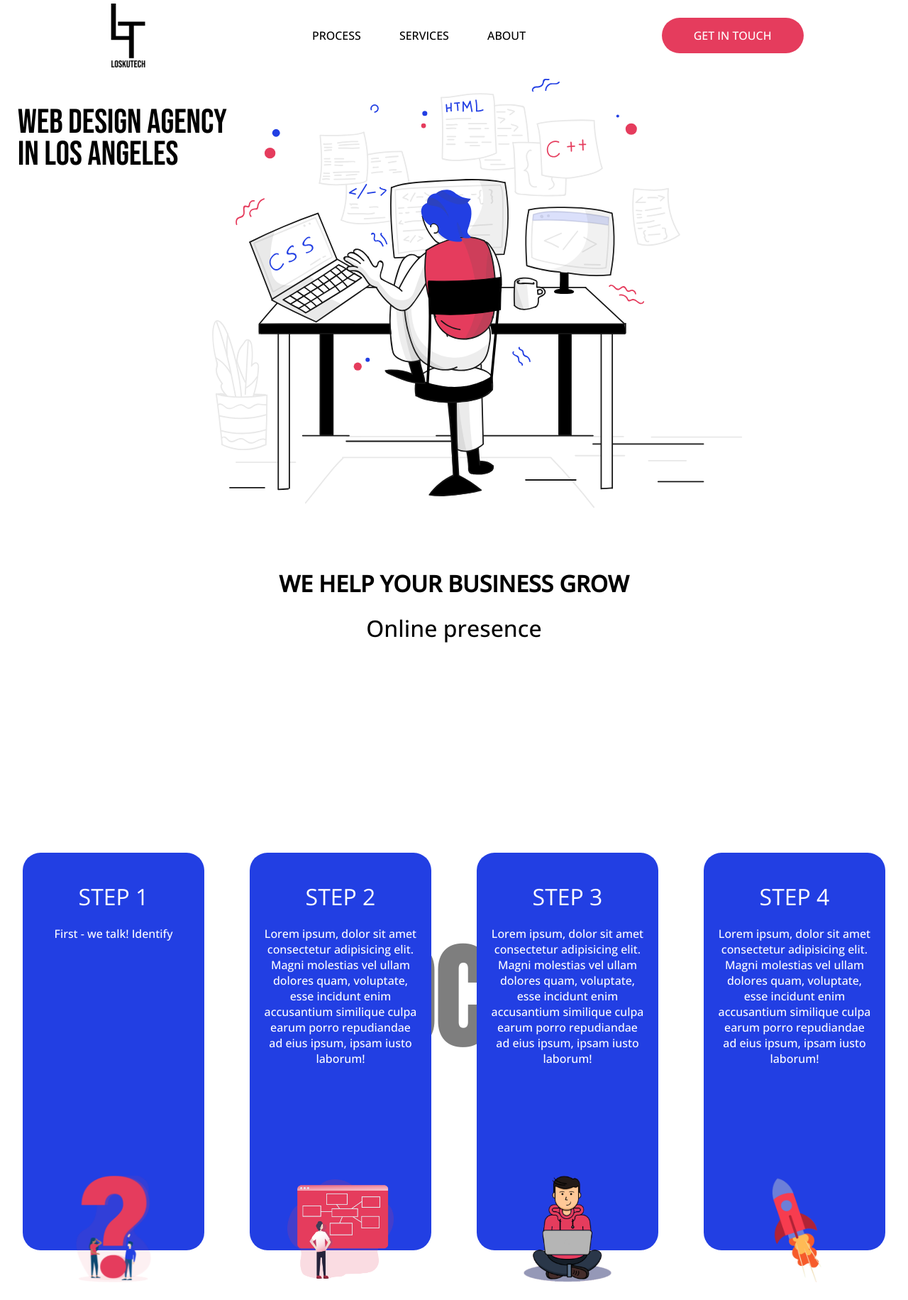
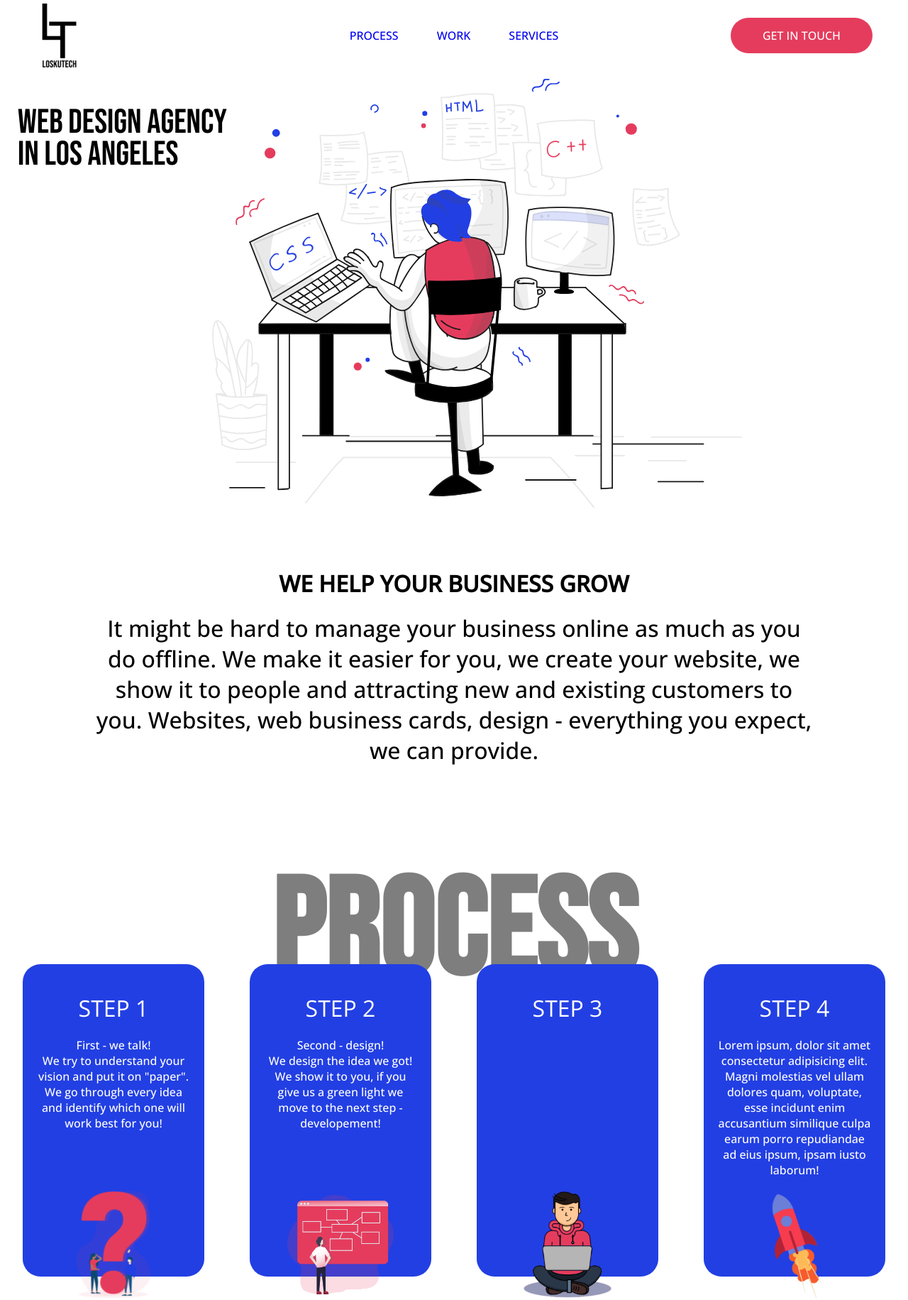
Before and after one commit to michaellosdev/loskutech, a plain HTML site: page index.html in a window 1280 px wide. Shown: the top 1831 px of the page at 71% size. Drawn offline with nearby package versions, Linux system fonts and the light colour scheme.

Commit message:
minor fixes

```diff
--- a/index.html
+++ b/index.html
@@ -14,7 +14,9 @@
 </head>
 <body>
 
-    <!-- modal contact form -->
+    <!-- modal contact form that i will use later on
+
+
     <div id="overlay">
         <div id="contactus">
 
@@ -44,7 +46,7 @@
         </div>
     </div>
 
-
+-->
 
 
 
@@ -56,12 +58,12 @@
 
         <div id="mobile-menu">
             <ul>
-                <a href="#container-two"><li>PROCESS</li></a>
-                <a href=""><li>SERVICES</li></a>
-                <a href=""><li>ABOUT</li></a>
+                <a href="#section-steps"><li>PROCESS</li></a>
+                <a href="#work-container"><li>WORK</li></a>
+                <a href="#services-container"><li>SERVICES</li></a>
             </ul>
 
-            <button id='contact-btn-mobile'>get in touch</button>
+            <a href="mailto:info@loskutech.com" id="link"><button id='contact-btn-mobile'>get in touch</button></a>
             </div>
 
         <div id="header-mobile">
@@ -80,15 +82,18 @@
 
           <!--desktop menu-->
         <div id="header">
+
+          <div class="logo-container">
             <img src="assets/images/logo.png" alt="" id="logo-img">
+        </div>
 
             <ul id="nav">
-                <a href=""><li>PROCESS</li></a>
-                <a href=""><li>SERVICES</li></a>
-                <a href=""><li>ABOUT</li></a>
+                <a href="#section-steps"><li>PROCESS</li></a>
+                <a href="#work-container"><li>WORK</li></a>
+                <a href="#services-container"><li>SERVICES</li></a>
             </ul>
 
-            <button id='contact-btn'>get in touch</button>
+            <a href="mailto:info@loskutech.com"><button id='contact-btn'>get in touch</button></a>
 
         </div>
 
@@ -112,7 +117,8 @@
         <div id="section-paragraph">
             <h2>WE HELP YOUR BUSINESS GROW</h2>
             <p id="about">
-                Online presence
+                It might be hard to manage your business online as much as you do offline.  We make it easier for you,  we create your website,
+                we show it to people and attracting new and existing customers to you. Websites, web business cards, design - everything you expect, we can provide.
 
             </p>
         </div>
@@ -122,8 +128,8 @@
             <div class="step-card">
                 <h3>STEP 1</h3>
 
-                <p>First - we talk!
-                   Identify
+                <p>First - we talk! <br>
+                   We try to understand your vision and put it on "paper". We go through every idea and identify which one will work  best for you!
 
                 </p>
 
@@ -131,12 +137,15 @@
             </div>
             <div class="step-card">
                 <h3>STEP 2</h3>
-                <p>Lorem ipsum, dolor sit amet consectetur adipisicing elit. Magni molestias vel ullam dolores quam, voluptate, esse incidunt enim accusantium similique culpa earum porro repudiandae ad eius ipsum, ipsam iusto laborum!</p>
+                <p>Second - design! <br>
+                    We design the idea we got! We show it to you, if you give us a green light we move to the next step - developement!
+
+                </p>
                 <img src="assets/images/step2.png" alt="" class="steps-icons">
             </div>
             <div class="step-card">
                 <h3>STEP 3</h3>
-                <p>Lorem ipsum, dolor sit amet consectetur adipisicing elit. Magni molestias vel ullam dolores quam, voluptate, esse incidunt enim accusantium similique culpa earum porro repudiandae ad eius ipsum, ipsam iusto laborum!</p>
+                <p></p>
                 <img src="assets/images/step3.png" alt="" class="steps-icons">
             </div>
             <div class="step-card">
--- a/js/index.js
+++ b/js/index.js
@@ -1,5 +1,7 @@
-// contact modal
+// contact modal i wil  use later
 
+
+/*
 
 const overlay = document.getElementById('overlay');
 const contactBtn = document.getElementById('contact-btn');
@@ -19,6 +21,8 @@ closeModal.addEventListener('click', function() {
     body.style.height = ''
 })
 
+*/
+
 
 
 
@@ -30,6 +34,7 @@ closeModal.addEventListener('click', function() {
 const body = document.getElementsByTagName('body')[0];
 const mobileMenuBtn = document.getElementById('mobile-menu-btn');
 const mobileMenu = document.getElementById('mobile-menu');
+const getInTouchBtn = document.getElementById('link');
 
 //mobile menu open/close button
 
--- a/styles/_global-styles.scss
+++ b/styles/_global-styles.scss
@@ -1,7 +1,8 @@
 
 
 * {
-    margin: 0 auto;
+    margin: 0 ;
+    padding: 0;
     box-sizing: border-box;
     font-family: 'Bebas Neue', cursive;
     font-family: 'Open Sans', sans-serif;
@@ -15,7 +16,7 @@ a {
     text-decoration: none;
 }
 
-a:hover, a:visited, a:focus {
+a:hover,a:focus, a:visited {
     text-decoration: none;
     color: black;
 
--- a/styles/_mobile-styles.scss
+++ b/styles/_mobile-styles.scss
@@ -240,7 +240,7 @@
             border-radius: 25px;
             text-align: center;
             color: $white;
-            padding-top: 10px;
+            padding: 10px 15px 0 15px;
         }
 
 
--- a/styles/index.scss
+++ b/styles/index.scss
@@ -57,13 +57,20 @@
 
 #header {
     height: 100px;
-    width: 90%;
+    width: 100%;
     font-family: $open-sans;
     font-weight: 500;
     display: flex;
     justify-content: space-between;
     align-items: center;
     margin: 0 auto;
+}
+
+.logo-container {
+    width: 200px;
+    height: 100px;
+    margin-top: 10px;
+    margin-left: 50px;
 }
 
 #logo-img {
@@ -75,9 +82,11 @@
 }
 
 
+
+
 #nav li{
     display: inline;
-    text-align: center;
+    list-style: none;
     padding: 0 25px 0 25px;
     animation: nav-menu-out 0.1s linear 1 normal;
 
@@ -96,6 +105,7 @@
 
 
 #contact-btn {
+    margin-right: 50px;
     width: 200px;
     height: 50px;
     border-radius: 25px;
@@ -156,7 +166,7 @@ h1 {
     font-size: 12rem;
     width: 100%;
     left: 50%;
-    top: 500px;
+    top: 400px;
     transform: translateX(-50%);
     z-index: -1;
     opacity: 0.5;
@@ -218,7 +228,7 @@ h1 {
 // steps cards
 
     #section-steps {
-        height: 700px;
+        height: 550px;
         display: flex;
         justify-content: space-around;
         align-items: center;
```
Also changed, not shown: styles/index.css, 1 other file.
